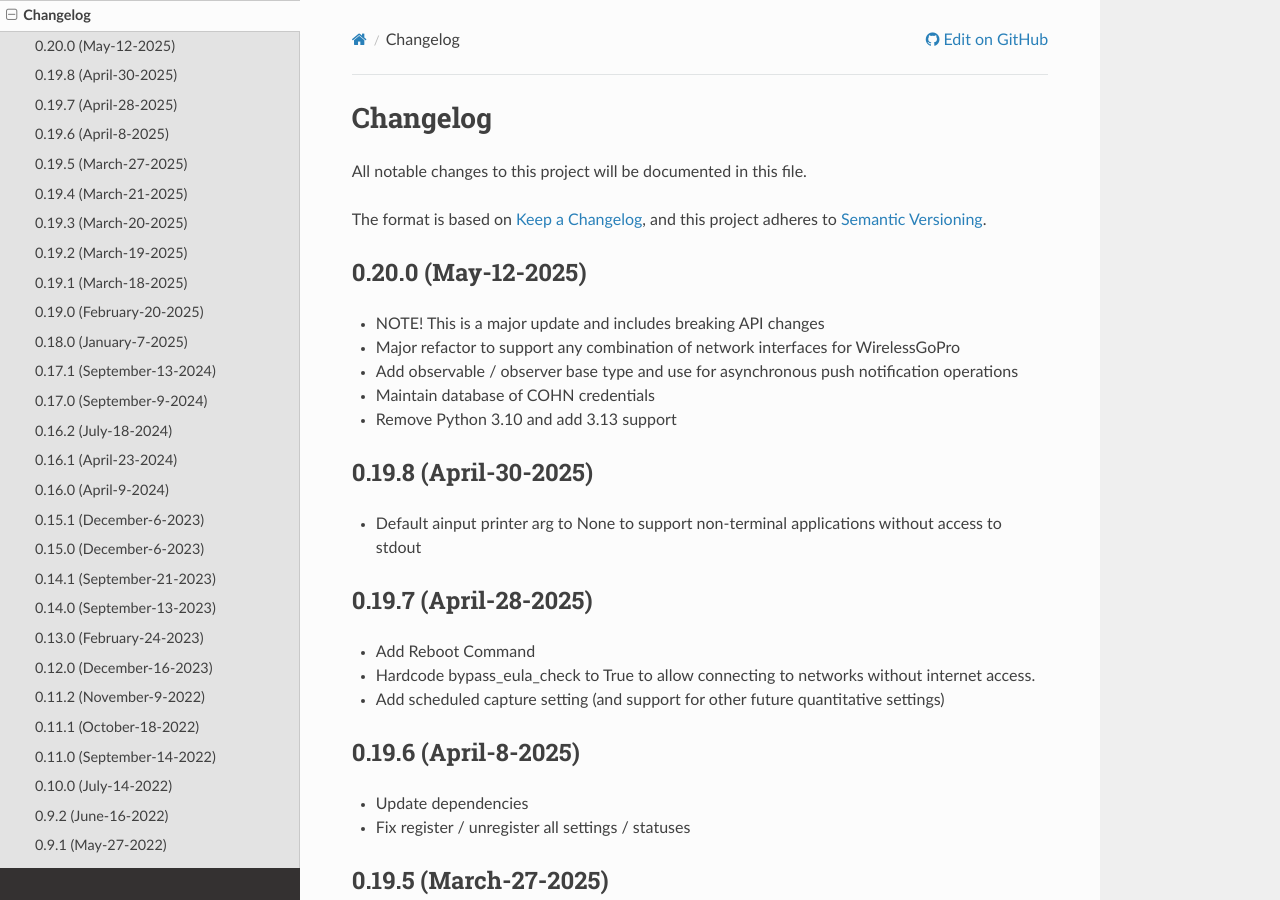
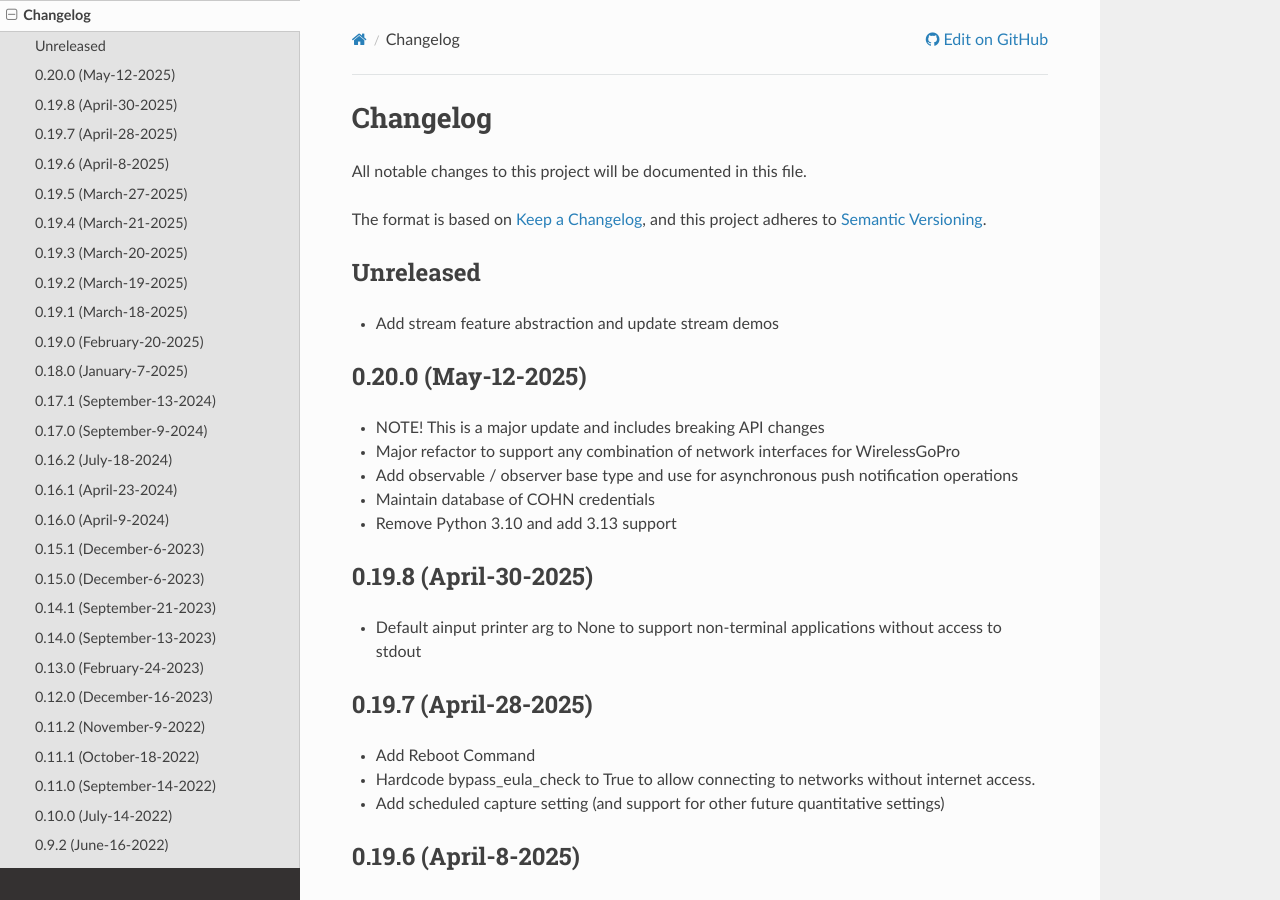
Before and after one commit to gopro/OpenGoPro, a Sphinx documentation site: the page built from demos/python/sdk_wireless_camera_control/docs/changelog.rst, in a window 1280 px wide and 900 px high. Built offline with Sphinx 7.4.7 and the Read the Docs theme 3.1.0, drawn with Linux system fonts in a browser that asks for light colours; the version number could not be read and is left out.

```diff
--- a/demos/python/sdk_wireless_camera_control/docs/changelog.rst
+++ b/demos/python/sdk_wireless_camera_control/docs/changelog.rst
@@ -8,6 +8,10 @@ All notable changes to this project will be documented in this file.
 
 The format is based on `Keep a Changelog <https://keepachangelog.com/en/1.0.0/>`_,
 and this project adheres to `Semantic Versioning <https://semver.org/spec/v2.0.0.html>`_.
+
+Unreleased
+----------
+* Add stream feature abstraction and update stream demos
 
 0.20.0 (May-12-2025)
 --------------------
```
Also changed, not shown: 2 other files.
